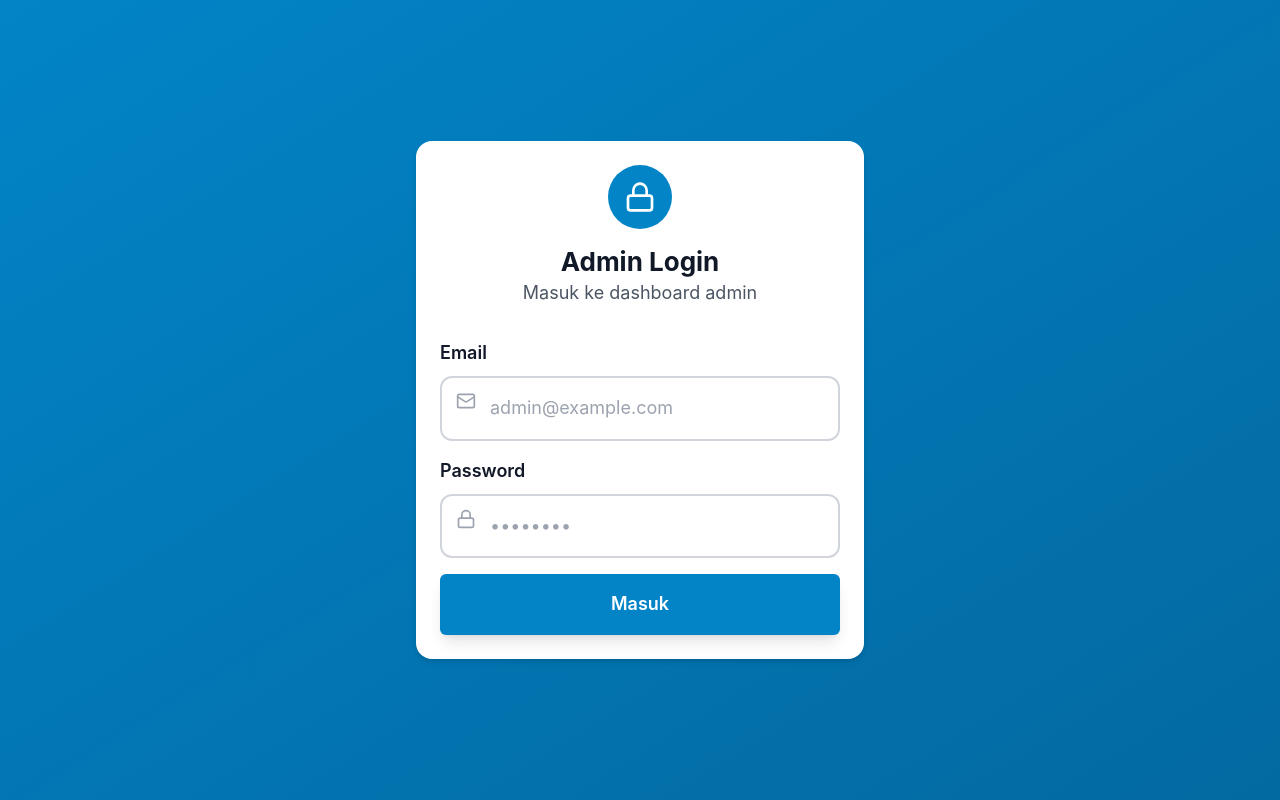
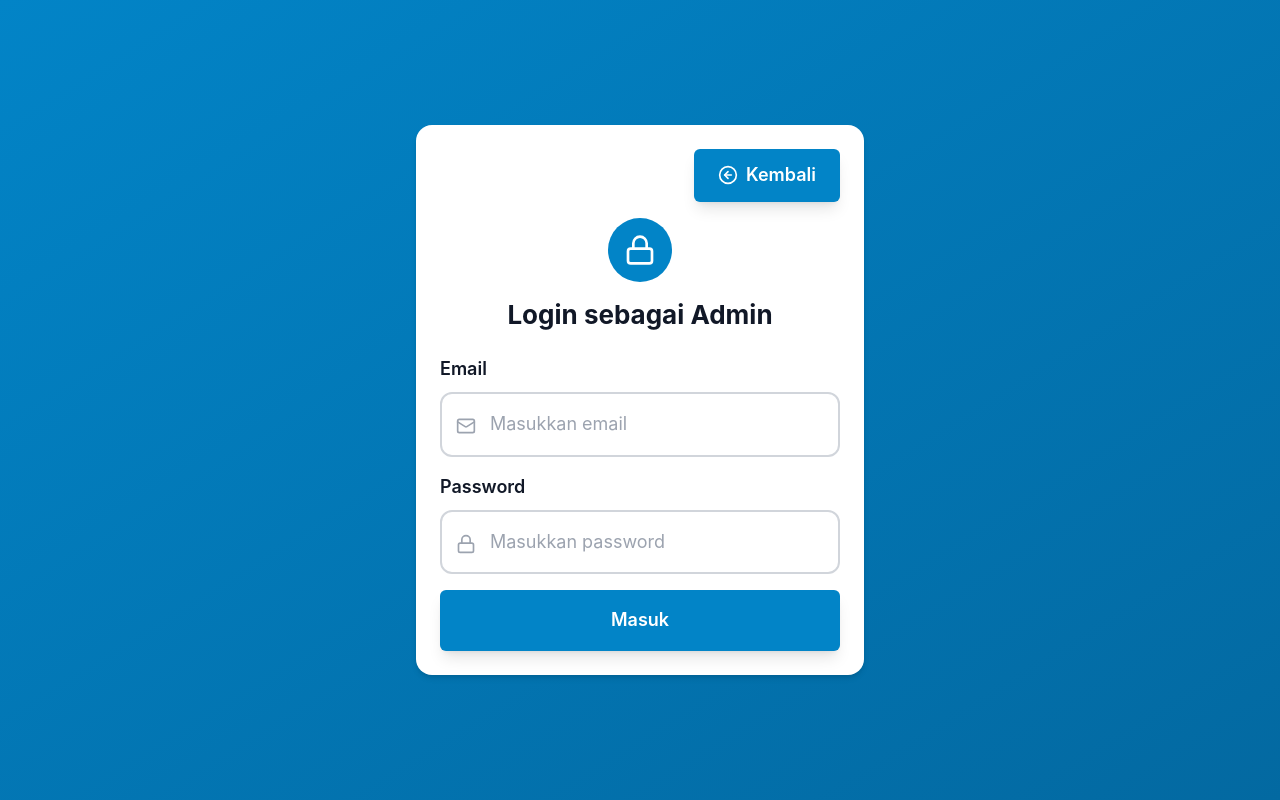
Before and after one commit to mhmmdarsy/speedb-project, a React (Vite) app in the folder client/: page /admin/login in a window 1280 px wide. Built offline with nearby package versions, Linux system fonts and the light colour scheme; no server answers.

Commit message:
feat: enhance login page with back navigation and improve accessibility

```diff
--- a/client/src/pages/admin/Dashboard.tsx
+++ b/client/src/pages/admin/Dashboard.tsx
@@ -1,10 +1,10 @@
-import { useState, useEffect } from 'react';
+import { useState } from 'react';
 import type { Booking, Route, Schedule } from '../../types';
 import { Button } from '../../components/Button';
 import { Card } from '../../components/Card';
 import {
   LayoutDashboard,
-  Ship,
+  Map,
   Calendar,
   Ticket,
   LogOut,
@@ -15,7 +15,6 @@ import {
 import { BookingsManagement } from './bookings/BookingsManagement';
 import { RoutesManagement } from './routes/RoutesManagement';
 import { SchedulesManagement } from './schedules/SchedulesManagement';
-import { supabase, projectId } from '../../lib/supabase';
 
 interface DashboardProps {
   bookings: Booking[];
@@ -32,33 +31,10 @@ export function Dashboard({
   bookings,
   routes,
   schedules,
-  accessToken,
   onLogout,
   onRefresh,
 }: DashboardProps) {
   const [activeTab, setActiveTab] = useState<Tab>('overview');
-  const [freshAccessToken, setFreshAccessToken] = useState<string>(accessToken);
-
-  useEffect(() => {
-    if (activeTab === 'routes') {
-      getFreshToken()
-        .then(setFreshAccessToken)
-        .catch(() => setFreshAccessToken(''));
-    }
-  }, [activeTab]);
-
-  // Get fresh token helper
-  const getFreshToken = async (): Promise<string> => {
-    const { data, error } = await supabase.auth.getSession();
-
-    if (error || !data.session) {
-      alert('Session expired. Please login again.');
-      onLogout();
-      throw new Error('Session expired');
-    }
-
-    return data.session.access_token;
-  };
 
   // Calculate statistics
   const totalRevenue = bookings
@@ -74,7 +50,7 @@ export function Dashboard({
   const tabs = [
     { id: 'overview' as Tab, label: 'Dashboard', icon: LayoutDashboard },
     { id: 'bookings' as Tab, label: 'Pemesanan', icon: Ticket },
-    { id: 'routes' as Tab, label: 'Rute', icon: Ship },
+    { id: 'routes' as Tab, label: 'Rute', icon: Map },
     { id: 'schedules' as Tab, label: 'Jadwal', icon: Calendar },
   ];
 
@@ -85,9 +61,9 @@ export function Dashboard({
         <div className="max-w-7xl mx-auto px-4 py-4">
           <div className="flex items-center justify-between">
             <h2>Admin Dashboard</h2>
-            <Button size="medium" variant="outline" onClick={onLogout}>
+            <Button className='flex items-center' size="medium" variant="outline" onClick={onLogout}>
               <LogOut className="w-5 h-5 mr-2" />
-              Keluar
+              <p>Keluar</p>
             </Button>
           </div>
         </div>
@@ -176,10 +152,10 @@ export function Dashboard({
 
             {/* Recent Bookings */}
             <Card>
-              <h3 className="mb-4">Pemesanan Terbaru</h3>
+              <h3 className="mb-4">Pesanan Terbaru</h3>
               {bookings.length === 0 ? (
                 <p className="text-gray-600 text-center py-8">
-                  Belum ada pemesanan
+                  Belum ada pesanan.
                 </p>
               ) : (
                 <div className="space-y-3">
--- a/client/src/pages/admin/Login.tsx
+++ b/client/src/pages/admin/Login.tsx
@@ -2,8 +2,9 @@ import { useState } from 'react';
 import { Button } from '../../components/Button';
 import { Input } from '../../components/Input';
 import { Card } from '../../components/Card';
-import { Lock, Mail } from 'lucide-react';
-
+import { Lock, Mail, CircleArrowLeft } from 'lucide-react';
+import { goBack } from '../../lib/navigation';
+import { useNavigate } from 'react-router-dom';
 interface LoginProps {
   onLogin: (email: string, password: string) => Promise<void>;
   onRegisterClick?: () => void;
@@ -14,6 +15,7 @@ export function Login({ onLogin, onRegisterClick }: LoginProps) {
   const [password, setPassword] = useState('');
   const [loading, setLoading] = useState(false);
   const [error, setError] = useState('');
+  const navigate = useNavigate();
 
   const handleSubmit = async (e: React.FormEvent) => {
     e.preventDefault();
@@ -32,36 +34,49 @@ export function Login({ onLogin, onRegisterClick }: LoginProps) {
   return (
     <div className="min-h-screen flex items-center justify-center p-4 bg-gradient-to-br from-primary to-primary-dark">
       <Card className="w-full max-w-md">
-        <div className="text-center mb-8">
+        <div className="mb-4 flex justify-end">
+          <Button
+            type="button"
+            size="medium"
+            className="flex items-center gap-2"
+            onClick={() => {
+              goBack(navigate);
+            }}
+          >
+            <CircleArrowLeft className="w-5 h-5" />
+            <span>Kembali</span>
+          </Button>
+        </div>
+
+        <div className="text-center mb-6">
           <div className="w-16 h-16 bg-primary rounded-full flex items-center justify-center mx-auto mb-4">
             <Lock className="w-8 h-8 text-white" />
           </div>
-          <h2>Admin Login</h2>
-          <p className="text-gray-600">Masuk ke dashboard admin</p>
+          <h2>Login sebagai Admin</h2>
         </div>
 
-        <form onSubmit={handleSubmit} className="space-y-4">
+        <form onSubmit={handleSubmit} className="space-y-4 sm:space-y-4">
           <div className="relative">
-            <Mail className="absolute left-4 top-[52px] w-5 h-5 text-gray-400" />
+            <Mail className="absolute left-4 top-1/2 translate-y-1/2 w-5 h-5 text-gray-400 pointer-events-none" />
             <Input
               label="Email"
               type="email"
               value={email}
               onChange={(e) => setEmail(e.target.value)}
-              placeholder="admin@example.com"
+              placeholder="Masukkan email"
               required
               className="pl-12"
             />
           </div>
 
           <div className="relative">
-            <Lock className="absolute left-4 top-[52px] w-5 h-5 text-gray-400" />
+            <Lock className="absolute left-4 top-1/2 translate-y-1/2 w-5 h-5 text-gray-400 pointer-events-none" />
             <Input
               label="Password"
               type="password"
               value={password}
               onChange={(e) => setPassword(e.target.value)}
-              placeholder="••••••••"
+              placeholder="Masukkan password"
               required
               className="pl-12"
             />
```
